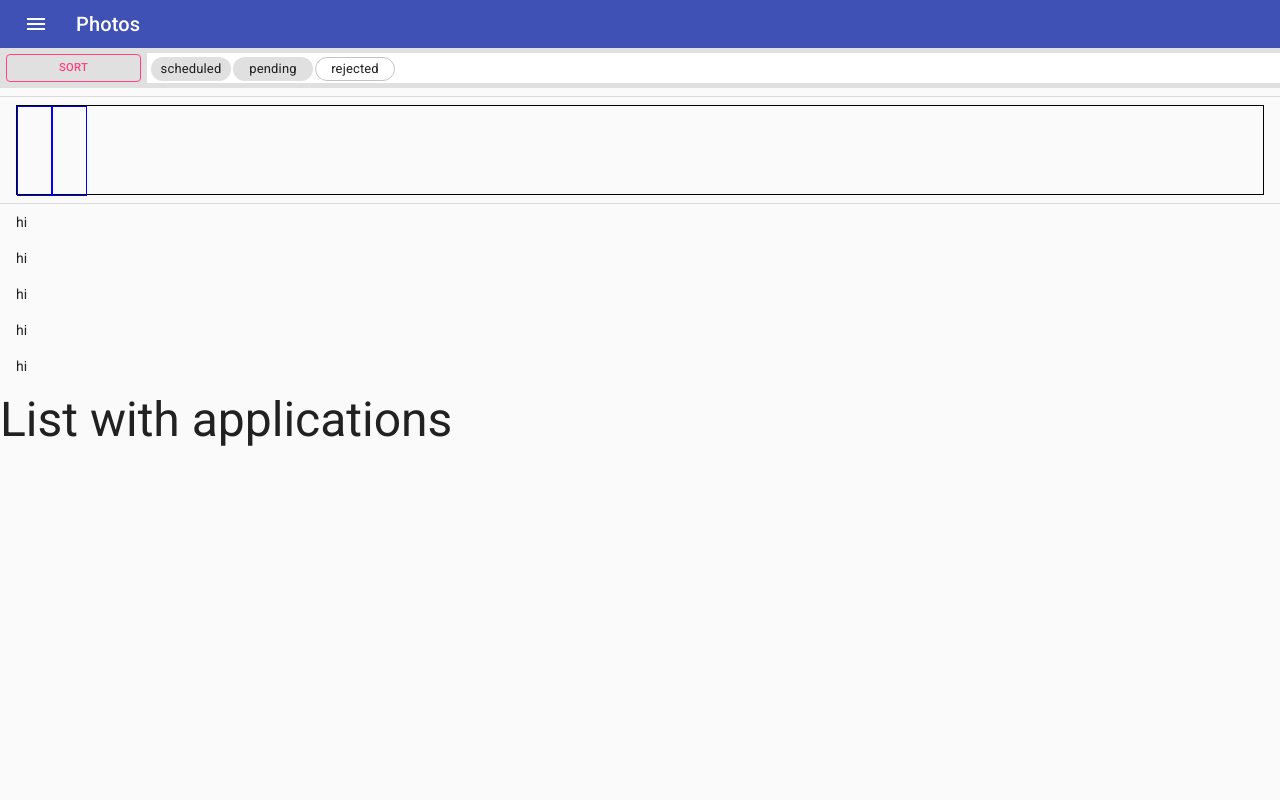
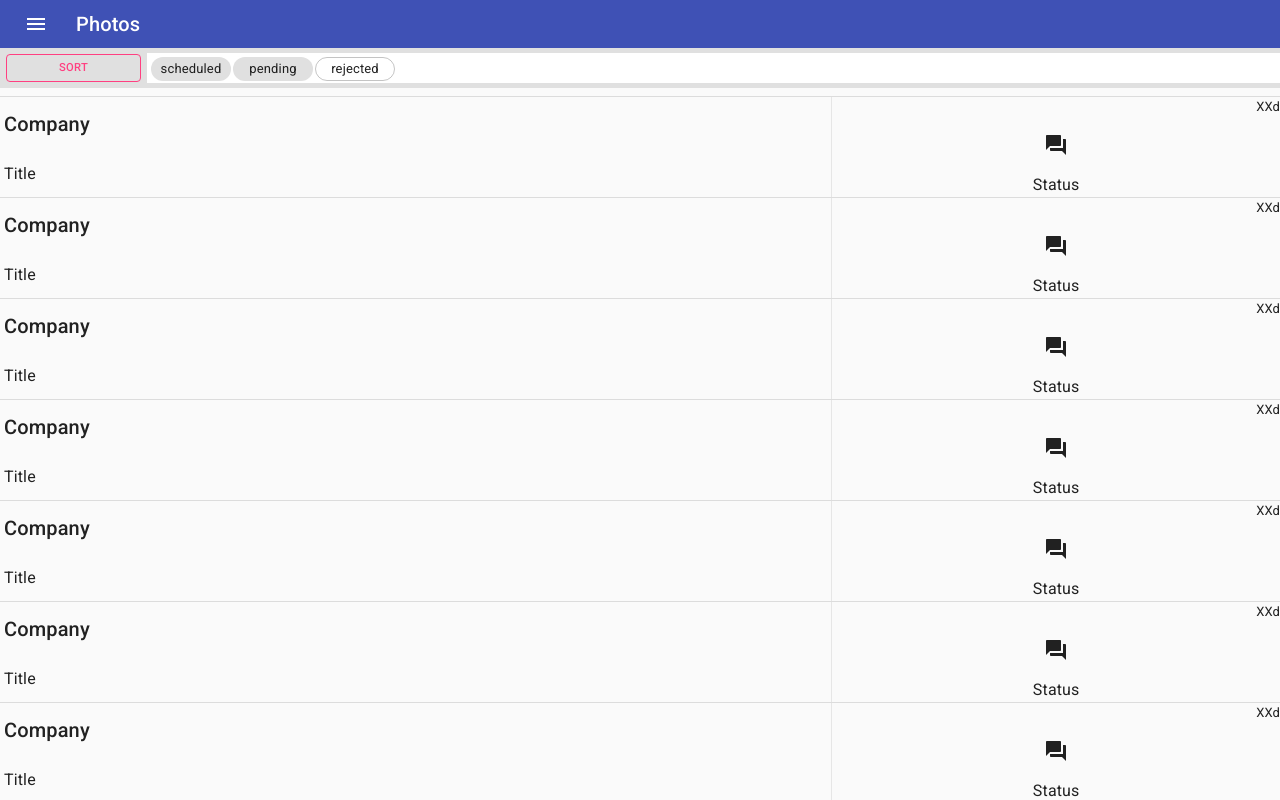
Before and after one commit to fabianschu/Plyo, a Next.js app in the folder frontend/: page / in a window 1280 px wide. Shown: the top 800 px of the page. Built offline with nearby package versions, Linux system fonts and the light colour scheme.

Commit message:
istyle to display list item

```diff
--- a/frontend/components/ApplicationList.js
+++ b/frontend/components/ApplicationList.js
@@ -1,5 +1,6 @@
 import React from 'react';
 import { makeStyles } from '@material-ui/core/styles';
+import ApplicationListElement from './ApplicationListElement';
 import List from '@material-ui/core/List';
 import ListItem from '@material-ui/core/ListItem';
 import ListItemIcon from '@material-ui/core/ListItemIcon';
@@ -29,34 +30,17 @@ const useStyles = makeStyles(theme => ({
     }
 }));
 
-const ApplicationList = () => {
+const ApplicationList = (props) => {
 
     const classes = useStyles();
+
+    const {applicationsArray} = props;
+    console.log(applicationsArray);
 
     return (
         <List component="nav" className={classes.root}>
             <Divider/>
-            <ListItem
-                button
-                >
-                    <div className={classes.div1}>
-                        <div className={classes.div2}>
-                        </div>
-                        <div className={classes.div2}>
-                            {/* <div className={classes.div3}>
-                            </div>
-                            <div className={classes.div3}>
-                            </div> */}
-                        </div>
-                    </div>
-            </ListItem>
-            <Divider/>
-            <ListItem>hi</ListItem>
-            <ListItem>hi</ListItem>
-            <ListItem>hi</ListItem>
-            <ListItem>hi</ListItem>
-            <ListItem>hi</ListItem>
-
+            {applicationsArray.map((el, index) => <ApplicationListElement key={index}/>)}
         </List>
     )
 }
--- /dev/null
+++ b/frontend/components/ApplicationListElement.js
@@ -0,0 +1,88 @@
+import React from 'react';
+import ListItem from '@material-ui/core/ListItem';
+import Divider from '@material-ui/core/Divider';
+import Typography from '@material-ui/core/Typography';
+import { makeStyles } from '@material-ui/core/styles';
+import InterviewIcon from '@material-ui/icons/QuestionAnswer';
+import AssignmentIcon from '@material-ui/icons/Assignment';
+import MailIcon from '@material-ui/icons/Mail';
+import NotInterestedIcon from '@material-ui/icons/NotInterested';
+
+const useStyles = makeStyles(theme => ({
+    root: {
+        height: '100px',
+        padding: 0
+    },
+    div1: {
+        width: '100%',
+        height: '100%',
+        display: 'flex',
+        // border: '1px solid green'
+    },
+    div2: {
+        width: '65%',
+        height: '100%',
+        // border: '1px solid blue',
+        paddingLeft: '4px',
+        paddingRight: '10px',
+        height: '100%',
+        display: 'flex',
+        flexDirection: 'column',
+        justifyContent: 'space-around'
+    },
+    div3: {
+        width: '35%',
+        height: '100%',
+        // border: '1px solid red',
+
+        position: 'relative',
+        display: 'flex',
+        flexDirection: 'column',
+        justifyContent: 'space-between',
+        alignItems: 'center',
+    },
+    days: {
+        alignSelf: 'flex-end',
+        fontSize: '13px'
+        // position: 'absolute',
+        // top: '0',
+        // right: '0',
+        // paddingRight: '4px',
+        // fontSize: '1.1rem',
+        // width: '30px',
+        // textAlign: 'right',
+        // color: 'black'
+    }
+}));
+
+const ApplicationListElement = (props) => {
+
+    const classes = useStyles();
+
+    return (
+        <>
+            <ListItem className={classes.root}
+            button>
+                <div className={classes.div1}>
+                    <div className={classes.div2}>
+                        <Typography variant="h6" component="h1">
+                            Company
+                        </Typography>
+                        <Typography variant="body1" component="h2">
+                            Title
+                        </Typography>
+                    </div>
+                    <Divider orientation="vertical" flexItem light/>
+                    <div className={classes.div3}>
+                        <Typography className={classes.days}>XXd</Typography>
+                        <InterviewIcon/>
+                        <Typography>Status</Typography>
+                    </div>
+                </div>
+            </ListItem>
+            <Divider/>
+        </>
+    )
+}
+
+export default ApplicationListElement
--- a/frontend/components/ApplicationListView.js
+++ b/frontend/components/ApplicationListView.js
@@ -1,10 +1,13 @@
-import React, {useState} from 'react';
+import React, {useState, useEffect} from 'react';
 import FilterSortBar from './FilterSortBar';
 import SortMenu from './SortMenu';
 import Typography from '@material-ui/core/Typography';
 import ApplicationList from './ApplicationList';
+import {applications} from '../public/mock-data';
 
 const ApplicationListView = (props) => {
+
+    const [applicationsArray, setApplicationsArray] = useState([]);
 
     const [showSortMenu, setShowSortMenu] = useState(false);
 
@@ -16,6 +19,9 @@ const ApplicationListView = (props) => {
     const [sortUpdate, setSortUpdate] = useState(0);
     const [sortProgress, setSortProgress] = useState(0);
 
+    useEffect(() => {
+        setApplicationsArray(applications);
+    }, []);
 
     //filter
     const handleScheduledFilter = event => {
@@ -72,13 +78,10 @@ const ApplicationListView = (props) => {
                 sortAge={sortAge}
                 sortUpdate={sortUpdate}
                 sortProgress={sortProgress}/>
-            <ApplicationList />
-            <div
-                style={{height: '200vh'}}>
-                <Typography variant="h3">
-                    List with applications
-                </Typography>
-            </div>
+            {applicationsArray[0] &&
+                <ApplicationList
+                    applicationsArray={applicationsArray}
+            />}
         </>
     )
 }
--- a/frontend/components/SortMenu.js
+++ b/frontend/components/SortMenu.js
@@ -13,10 +13,11 @@ const useStyles = makeStyles(theme => ({
         width: '100%',
         height: '120px',
         backgroundColor: 'white',
-        opacity: 0.9,
+        opacity: '0.8',
         display: 'flex',
         flexDirection: 'column',
-        justifyContent: 'space-around'
+        justifyContent: 'space-around',
+        zIndex: 1000
     },
     oneFilterContainer: {
         display: 'flex',
@@ -57,7 +58,7 @@ const SortMenu = (props) => {
     }
 
     return (
-        <Slide direction="down" mountOnEnter unmountOnExit in={props.showSortMenu} elevation={1}>
+        <Slide direction="down" mountOnEnter unmountOnExit in={props.showSortMenu}>
             <Box className={classes.box}>
                 <div className={classes.oneFilterContainer}>
                     <Typography>
--- a/frontend/public/theme.js
+++ b/frontend/public/theme.js
@@ -6,9 +6,9 @@ const theme = createMuiTheme({
         variantMapping: {
           h1: 'h1',
           h2: 'h1',
-          h3: 'h1',
-          h4: 'h2',
-          h5: 'h3',
+          h3: 'h2',
+          h4: 'h3',
+          h5: 'h4',
           h6: 'h4',
           subtitle1: 'h2',
           subtitle2: 'h2',
```
